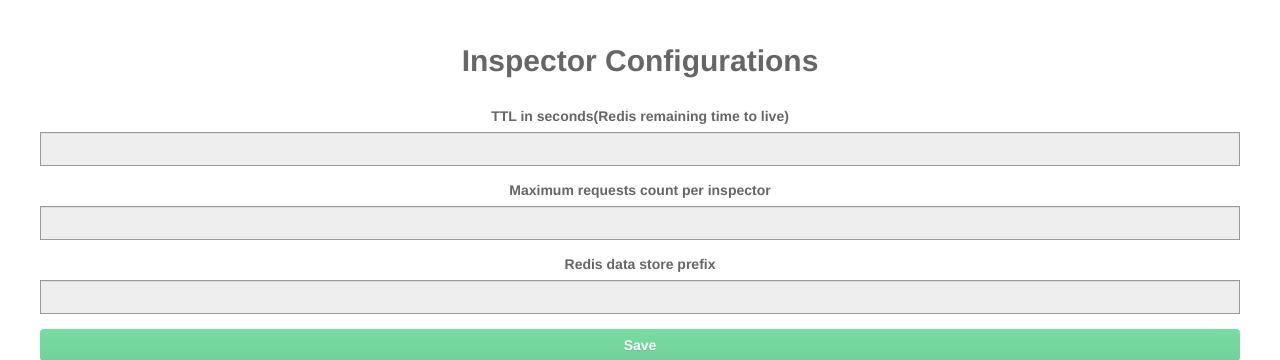
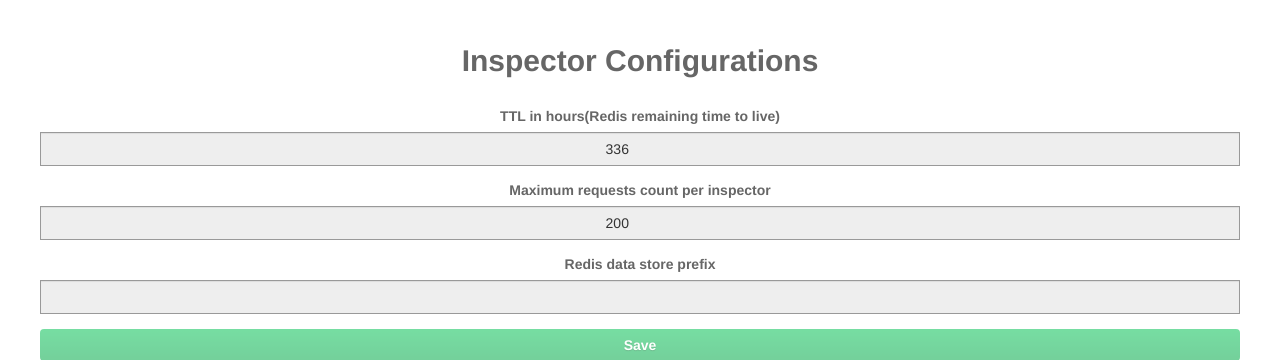
Before and after one commit to ahmeddaooud/inspect, a Python web app: template inspector/templates/config.html in a window 1280 px wide. Shown: the part 163-523 px from the top of the page. Run offline with Jinja, Linux system fonts and the light colour scheme; the template is opened without the code that fills it, so the values that code supplies are empty; some libraries are stand-ins or nearby versions.

Commit message:
Update config.html
to be fixed after update

```diff
--- a/inspector/templates/config.html
+++ b/inspector/templates/config.html
@@ -12,15 +12,15 @@
         <h2><p class="login-box-msg"><STRONG>Inspector Configurations</STRONG></p></h2>
         <form action="/_save_config" method="post" accept-charset="utf-8">
             <div class="form-group has-feedback">
-                <label class="login-field-icon fui-user" for="max_ttl">TTL in seconds(Redis remaining time to live)</label>
-                <input type="number" name="max_ttl" value="{{ ttl }}" placeholder="" class="form-control" id="max_ttl"
+                <label class="login-field-icon fui-user" for="max_ttl">TTL in hours(Redis remaining time to live)</label>
+                <input type="number" name="max_ttl" value="336" placeholder="" class="form-control" id="max_ttl"
                        min="1" max="999999999999" size="10" autofocus="" autocomplete="off" autocorrect="off" autocapitalize="off"
                        spellcheck="false" required disabled style="text-align: center">
                 <span><font color="red"></font></span>
             </div>
             <div class="form-group has-feedback">
                 <label class="login-field-icon fui-user" for="max_req_count">Maximum requests count per inspector</label>
-                <input type="number" name="max_req_count" value="{{ req_count }}" placeholder="" class="form-control" id="max_req_count"
+                <input type="number" name="max_req_count" value="200" placeholder="" class="form-control" id="max_req_count"
                        min="1" max="9999" size="10" autocomplete="off" autocorrect="off" spellcheck="false" required disabled style="text-align: center">
                 <span><font color="red"></font></span>
             </div>
```
